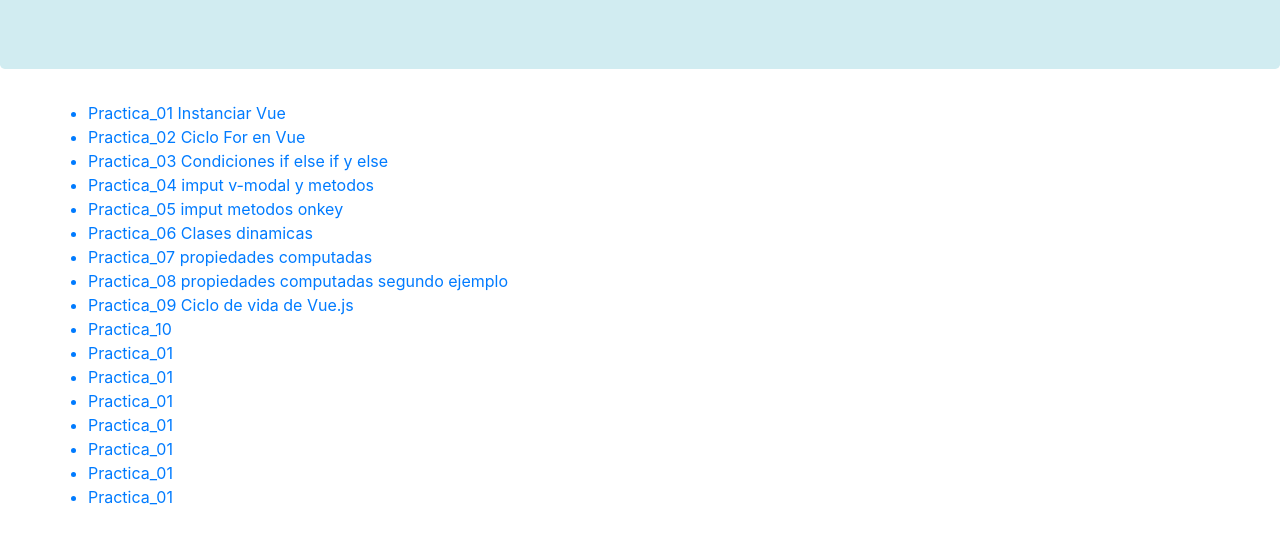
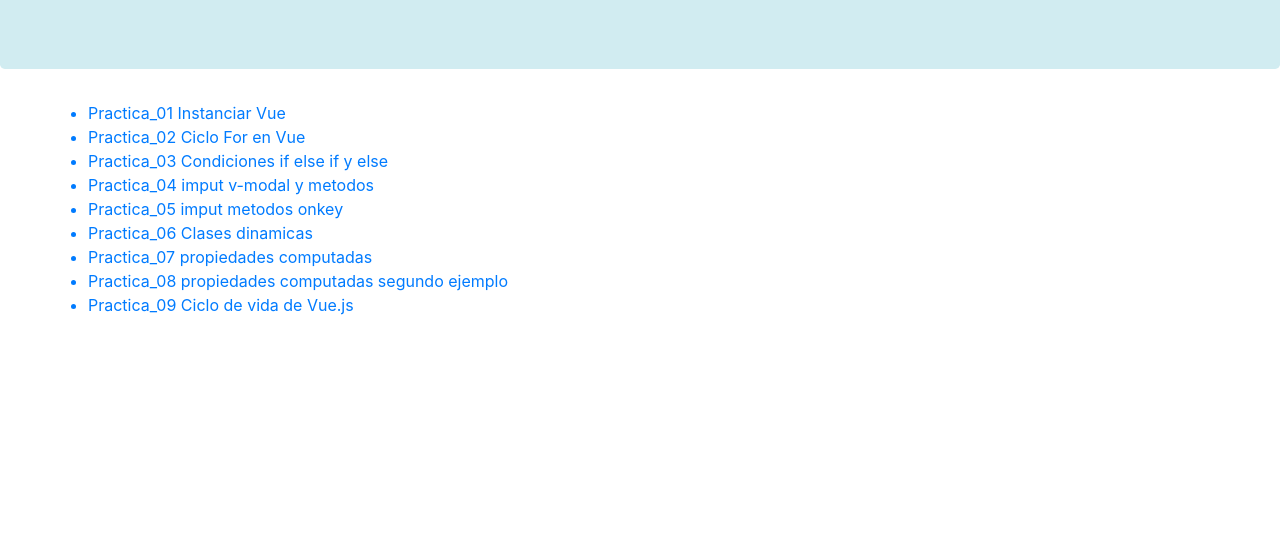
Before and after one commit to yoinerargenisto/curso_vue, a plain HTML site: page index.html in a window 1280 px wide. Shown: the part 194-738 px from the top of the page. Drawn offline with nearby package versions, Linux system fonts and the light colour scheme; files that its build step writes are made by us from their sources; a script that the page names is missing.

Commit message:
Update index.html

```diff
--- a/index.html
+++ b/index.html
@@ -25,14 +25,6 @@
             <li> <a href="Practica_07/index.html">Practica_07 propiedades computadas</a></li>
             <li> <a href="Practica_08/index.html">Practica_08 propiedades computadas segundo ejemplo</a></li>
             <li> <a href="Practica_09/index.html">Practica_09 Ciclo de vida de Vue.js</a></li>
-            <li> <a href="Practica_10/index.html">Practica_10 </a></li>
-            <li> <a href="Practica_01/index.html">Practica_01 </a></li>
-            <li> <a href="Practica_01/index.html">Practica_01 </a></li>
-            <li> <a href="Practica_01/index.html">Practica_01 </a></li>
-            <li> <a href="Practica_01/index.html">Practica_01 </a></li>
-            <li> <a href="Practica_01/index.html">Practica_01 </a></li>
-            <li> <a href="Practica_01/index.html">Practica_01 </a></li>
-            <li> <a href="Practica_01/index.html">Practica_01 </a></li>
         </ul>
     </div>
 
```
